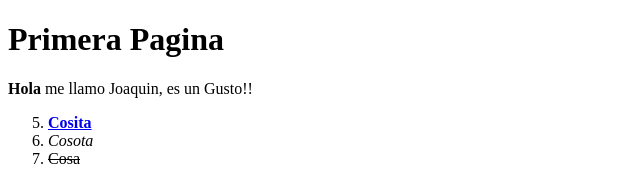
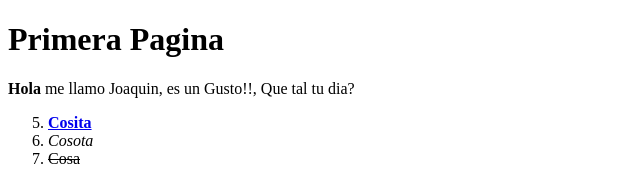
Before and after one commit to JoaquinGA01/temporal2, a plain HTML site: page Ejemplo.html in a window 1280 px wide. Shown: the top 170 px of the page, without its empty margins (0-640 px from the left). Drawn offline with Linux system fonts and the light colour scheme.

Commit message:
Update Ejemplo.html

```diff
--- a/Ejemplo.html
+++ b/Ejemplo.html
@@ -8,7 +8,7 @@
 </head>
 <body>
     <h1>Primera Pagina</h1>
-    <p><b>Hola</b> me llamo Joaquin, es un Gusto!!</p>
+    <p><b>Hola</b> me llamo Joaquin, es un Gusto!!, Que tal tu dia?</p>
     <ol start="5">
         <li><b> <a href="https://github.com/JoaquinGA01/temporal2">Cosita</a></b></li>
         <li><i>Cosota</i></li>
```
